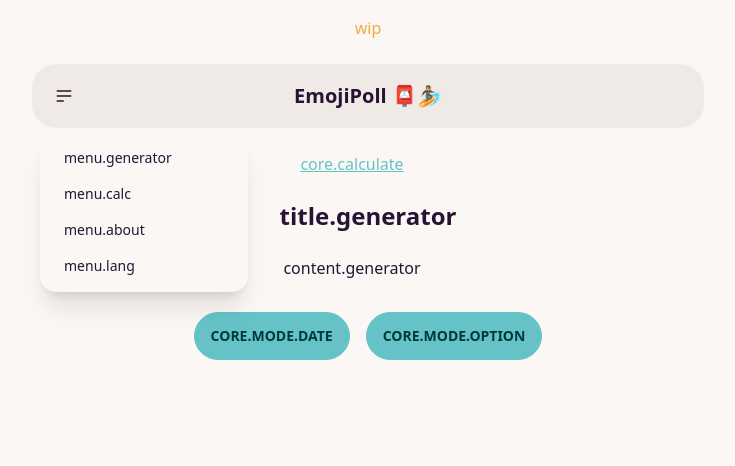
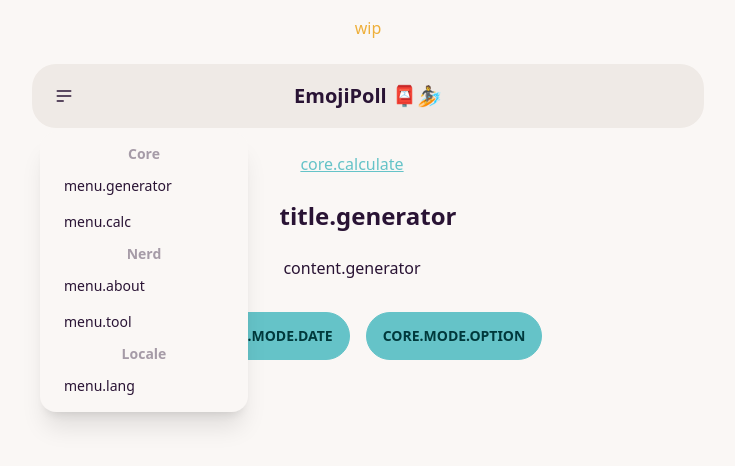
Before and after one commit to jacksalici/emojipoll, a Vue app in the folder emoji-poll/: page / in a window 1280 px wide. Both pictures are taken after a click on the label 336 px from the left and 96 px from the top of the page. Shown: the top 466 px of the page, without its empty margins (272-1007 px from the left). Built offline with nearby package versions, Linux system fonts and the light colour scheme.

Commit message:
random and other

```diff
--- a/emoji-poll/src/App.vue
+++ b/emoji-poll/src/App.vue
@@ -30,15 +30,27 @@
             tabindex="0"
             class="menu menu-compact dropdown-content mt-3 p-2 shadow-xl bg-base-100 rounded-box w-52"
           >
+          <li class="menu-title">
+    <span>Core</span>
+  </li>
             <li>
               <a href="/">{{ $t("menu.generator") }}</a>
             </li>
             <li>
               <a href="/calc">{{ $t("menu.calc") }}</a>
             </li>
+            <li class="menu-title">
+    <span>Nerd</span>
+  </li>
             <li>
               <a href="/about">{{ $t("menu.about") }}</a>
             </li>
+            <li>
+              <a href="/tool">{{ $t("menu.tool") }}</a>
+            </li>
+            <li class="menu-title">
+    <span>Locale</span>
+  </li>
             <li tabindex="0">
               <span>{{ $t("menu.lang") }}</span>
               <ul class="bg-base-100 shadow-xl">
--- a/emoji-poll/src/components/Settings.vue
+++ b/emoji-poll/src/components/Settings.vue
@@ -1,4 +1,5 @@
 <script>
+
 
 export default {
   name: "SettingComponent",
@@ -39,11 +40,13 @@ export default {
     };
   },
   methods: {
+
     setEmoji() {
       this.list = this.getEmoji();
       this.$emit("update:modelValue", this.list);
     },
     getEmoji() {
+    console.log(this.groups)
       let gs = "";
       if(this.nerdness==2){
         this.v=true
@@ -92,6 +95,18 @@ export default {
   <p class="card-title font-bold m-auto">Settings</p>
   <button class="btn btn-primary my-5" v-on:click="setEmoji()">Regenerate</button>
 
+    <div class="form-control">
+    <label class="label cursor-pointer">
+      <span class="label-text">Randomness </span>
+      <input
+        type="checkbox"
+        class="toggle toggle-primary"
+        v-model="random"
+        v-on:change="setEmoji()"
+      />
+    </label>
+  </div>
+
   <p class="text-lg">Number of emoji</p>
   <div class="flex">
     <input
@@ -106,6 +121,24 @@ export default {
       type="text"
       class="input input-bordered w-1/5 max-w-xs"
       v-model="n"
+      v-on:change="setEmoji()"
+    />
+  </div>
+
+  <p v-if="random==false" class="text-lg">Offset</p>
+  <div class="flex" v-if="random==false">
+    <input
+      type="range"
+      min="1"
+      max="20"
+      class="range range-primary my-auto mr-5"
+      v-model="offset"
+      v-on:change="setEmoji()"
+    />
+    <input
+      type="text"
+      class="input input-bordered w-1/5 max-w-xs"
+      v-model="offset"
       v-on:change="setEmoji()"
     />
   </div>
@@ -136,17 +169,7 @@ export default {
     </label>
   </div>
 
-  <div class="form-control">
-    <label class="label cursor-pointer">
-      <span class="label-text">Randomness </span>
-      <input
-        type="checkbox"
-        class="toggle toggle-primary"
-        v-model="random"
-        v-on:change="setEmoji()"
-      />
-    </label>
-  </div>
+
 
   <div class="form-control">
     <label class="label cursor-pointer">
@@ -180,6 +203,12 @@ export default {
     </label>
   </div>
 
+        <p class="text-sm">
+            <a class="link" @click="groups.fill(false); setEmoji()">None</a>
+            |
+             <a class="link" @click="groups.fill(true); setEmoji()">All</a>
+        </p>
+
 
       <p class="text-lg">Nerdness</p>
 
--- a/emoji-poll/src/locales/en.json
+++ b/emoji-poll/src/locales/en.json
@@ -40,7 +40,8 @@
     "about": "💁‍♂️ About",
     "calc": "📊 Calculator",
     "generator": "🏡 Generator",
-    "lang": "🌐 Languages"
+    "lang": "🌐 Languages",
+    "tool": "🧰 Toolbox"
   },
   "ok": "OK",
   "title": {
```
